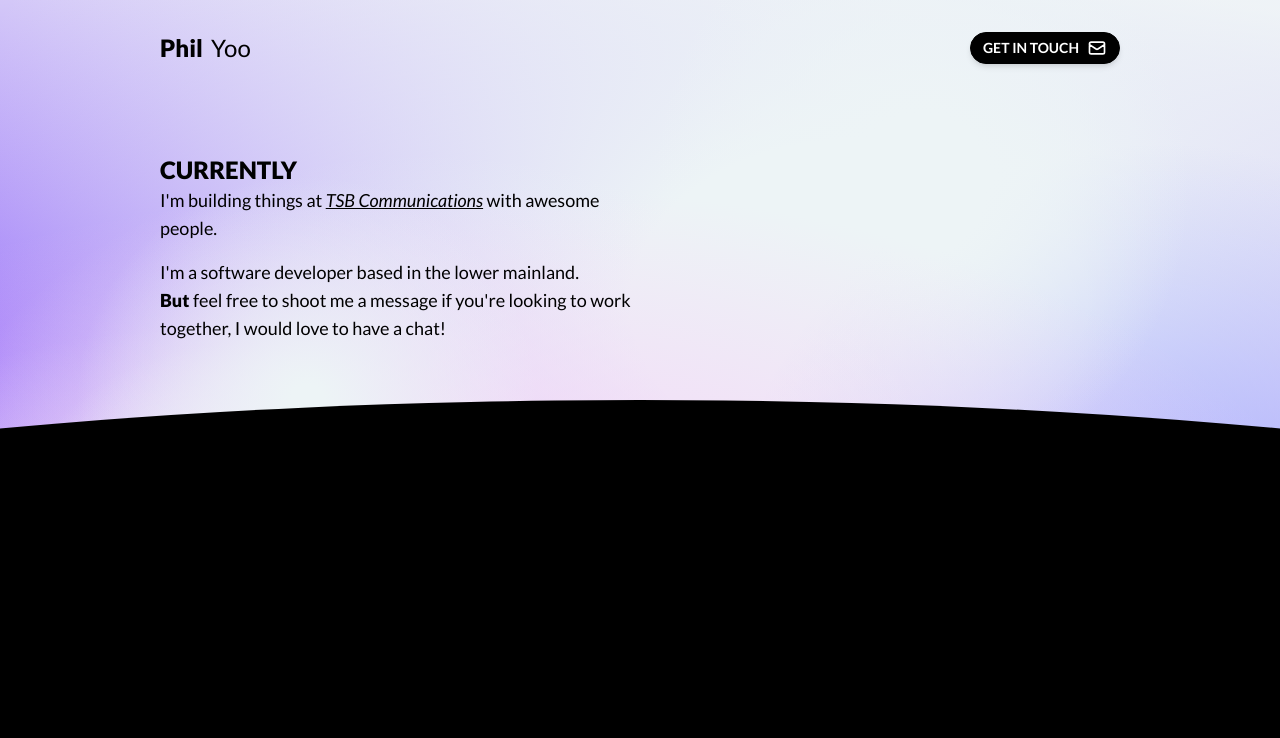
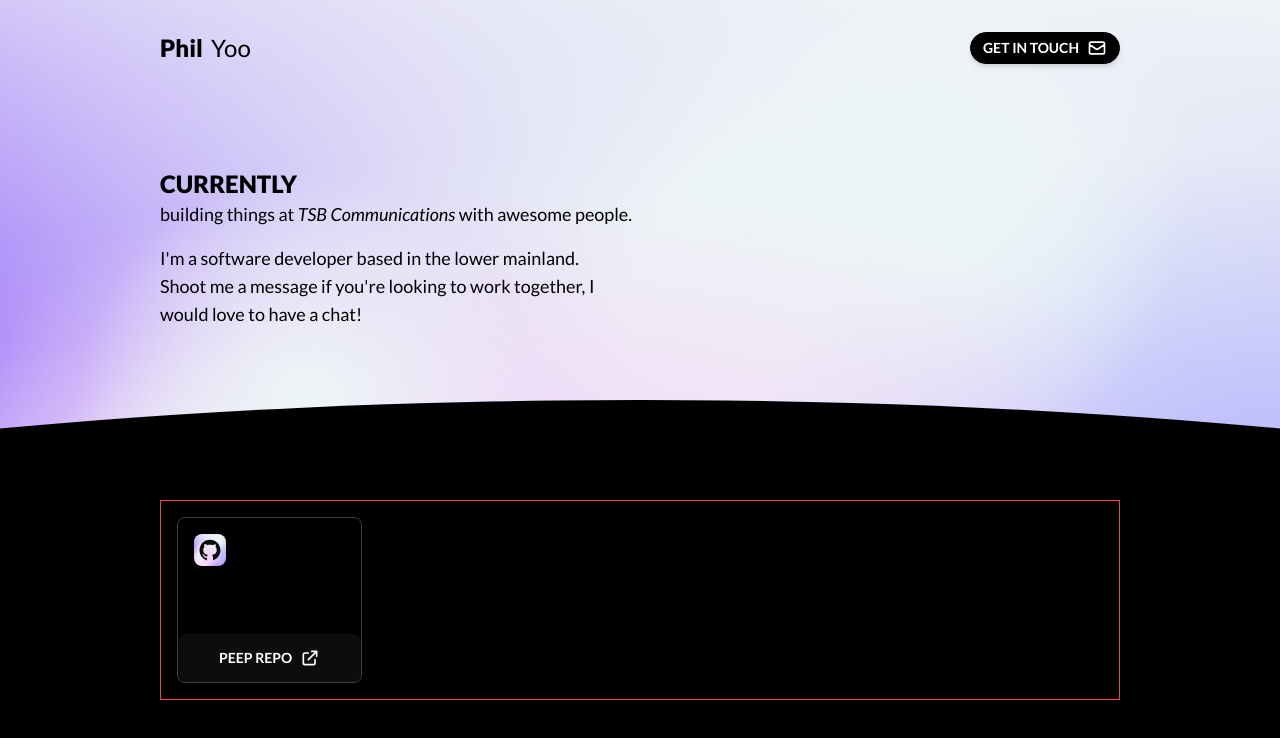
Before and after one commit to josemourinho333/josemourinho333.github.io, a React (Create React App) app: page / in a window 1280 px wide. Shown: the top 738 px of the page. Built offline with nearby package versions, Linux system fonts and the light colour scheme.

Commit message:
Move carousel into its own folder, add more styling for comp card

```diff
--- a/src/components/Carousel.jsx
+++ /dev/null
@@ -1,9 +0,0 @@
-import React from "react";
-
-const Carousel = () => {
-  return <div className="h-full">
-    fdsadfad
-  </div>;
-};
-
-export default Carousel;
--- /dev/null
+++ b/src/components/Carousel/components/CarouselCard.jsx
@@ -0,0 +1,27 @@
+import React from 'react';
+import { HiOutlineExternalLink } from 'react-icons/hi';
+import { AiOutlineGithub } from 'react-icons/ai';
+
+const CarouselCard = () => {
+
+  return (
+    <div
+      id="carousel-card"
+      className="rounded-lg ease-in-out duration-300 flex flex-col"
+    >
+      <div className="flex-grow flex flex-col p-4">
+        <AiOutlineGithub className="w-8 h-8 text-primary rounded-lg p-1" style={{
+          "backgroundSize": "100% 100%",
+          "backgroundPosition": "0px 0px,0px 0px,0px 0px,0px 0px,0px 0px,0px 0px,0px 0px,0px 0px,0px 0px,0px 0px,0px 0px",
+          "backgroundImage": "radial-gradient(18% 28% at 24% 50%, #edf4f6 7%, #073AFF00 100%),radial-gradient(18% 28% at 18% 71%, #edf4f6 6%, #073AFF00 100%),radial-gradient(70% 53% at 36% 76%, #f6cef8 0%, #073AFF00 100%),radial-gradient(42% 53% at 15% 94%, #edf4f6 7%, #073AFF00 100%),radial-gradient(42% 53% at 34% 72%, #edf4f6 7%, #073AFF00 100%),radial-gradient(18% 28% at 35% 87%, #edf4f6 7%, #073AFF00 100%),radial-gradient(31% 43% at 7% 98%, #edf4f6 24%, #073AFF00 100%),radial-gradient(21% 37% at 72% 23%, #edf4f6 24%, #073AFF00 100%),radial-gradient(35% 56% at 91% 74%, #AAB0FFFF 0%, #073AFF00 100%),radial-gradient(74% 86% at 67% 38%, #edf4f6 24%, #073AFF00 100%),linear-gradient(188deg, #f0f2f7 1%, #4C00FCFF 100%)"
+        }} />
+
+      </div>
+      <button className="btn btn-primary flex items-center gap-2 rounded-lg flex-grow-0 hover:bg-primary-content/50 hover:text-primary hover:border-none">
+        Peep Repo <HiOutlineExternalLink className="w-5 h-5" />
+      </button>
+    </div>
+  )
+}
+
+export default CarouselCard;
--- /dev/null
+++ b/src/components/Carousel/index.jsx
@@ -0,0 +1,14 @@
+import React from "react";
+import CarouselCard from "./components/CarouselCard.jsx";
+
+const Carousel = () => {
+
+  return (
+    <div className="h-1/2 w-full border border-1 border-red-500 flex p-4 gap-4 justify-between">
+      <CarouselCard />
+
+    </div>
+  )
+};
+
+export default Carousel;
--- a/src/components/NewHome.jsx
+++ b/src/components/NewHome.jsx
@@ -1,7 +1,7 @@
 import React from 'react';
 import Nav from '../components/Nav';
 import Carousel from './Carousel';
-import NewIntro from './NewIntro';
+import NewIntro from './NewIntro.jsx';
 
 const NewHome = () => {
   return (
@@ -18,7 +18,7 @@ const NewHome = () => {
         <Nav />
         <NewIntro />
       </div>
-      <div id="carousel-section" className="basis-[50%] bg-neutral text-white flex flex-col">
+      <div id="carousel-section" className="basis-[50%] px-6 md:px-40 lg:px-40 xl:px-40 xxl:px-40 bg-neutral text-white flex flex-col justify-center items-center">
         <Carousel />
       </div>
     </div>
--- a/src/components/NewIntro.jsx
+++ b/src/components/NewIntro.jsx
@@ -4,11 +4,11 @@ const NewIntro = () => {
   return (
     <div className="flex-grow flex flex-col text-lg w-full md:w-1/2 lg:w-1/2 xl:w-1/2 xxl:w-1/2 gap-4 justify-center items-start">
       <div>
-        <span className="uppercase font-black text-2xl">Currently</span> <br />I'm building things at <span className="italic underline">TSB Communications</span> with awesome people.
+        <span className="uppercase font-black text-2xl">Currently</span> <br />building things at <span className="italic">TSB Communications</span> with awesome people.
       </div>
       <div>
         I'm a software developer based in the lower mainland.<br />
-        <span className="font-black">But</span> feel free to shoot me a message if you're looking to work together, I would love to have a chat!
+        Shoot me a message if you're looking to work together, I would love to have a chat!
       </div>
     </div>
   )
--- a/src/index.css
+++ b/src/index.css
@@ -19,3 +19,28 @@ body {
 #carousel-section {
   clip-path: ellipse(135% 100% at 50% 100%);
 }
+
+#carousel-card {
+  background-color: #000;
+  border: 1px solid #3f3f3f;
+  flex-basis: 20%;
+}
+
+#carousel-card:hover {
+  flex-basis: 25%;
+  border: none;
+  background-size: 100% 100%;
+  background-position: 0px 0px,0px 0px,0px 0px,0px 0px,0px 0px,0px 0px,0px 0px,0px 0px,0px 0px,0px 0px,0px 0px;
+  background-image:
+    radial-gradient(18% 28% at 24% 50%, #edf4f6 7%, #073AFF00 100%),
+    radial-gradient(18% 28% at 18% 71%, #edf4f6 6%, #073AFF00 100%),
+    radial-gradient(70% 53% at 36% 76%, #f6cef8 0%, #073AFF00 100%),
+    radial-gradient(42% 53% at 15% 94%, #edf4f6 7%, #073AFF00 100%),
+    radial-gradient(42% 53% at 34% 72%, #edf4f6 7%, #073AFF00 100%),
+    radial-gradient(18% 28% at 35% 87%, #edf4f6 7%, #073AFF00 100%),
+    radial-gradient(31% 43% at 7% 98%, #edf4f6 24%, #073AFF00 100%),
+    radial-gradient(21% 37% at 72% 23%, #edf4f6 24%, #073AFF00 100%),
+    radial-gradient(35% 56% at 91% 74%, #AAB0FFFF 0%, #073AFF00 100%),
+    radial-gradient(74% 86% at 67% 38%, #edf4f6 24%, #073AFF00 100%),
+    linear-gradient(188deg, #f0f2f7 1%, #4C00FCFF 100%)
+}
```
